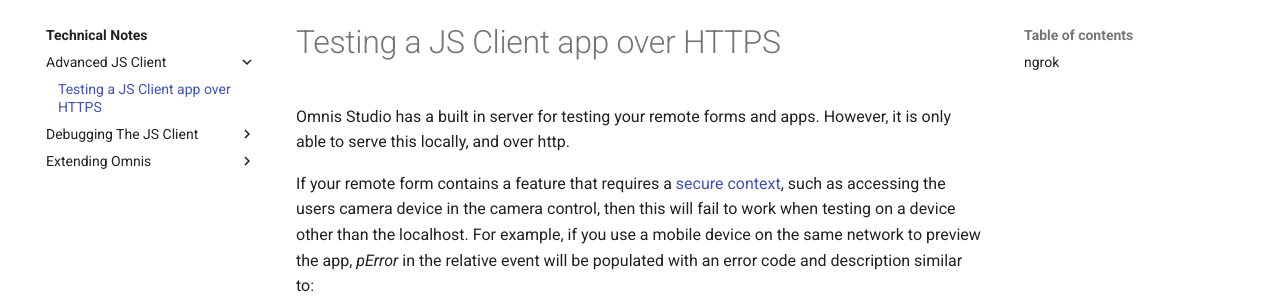
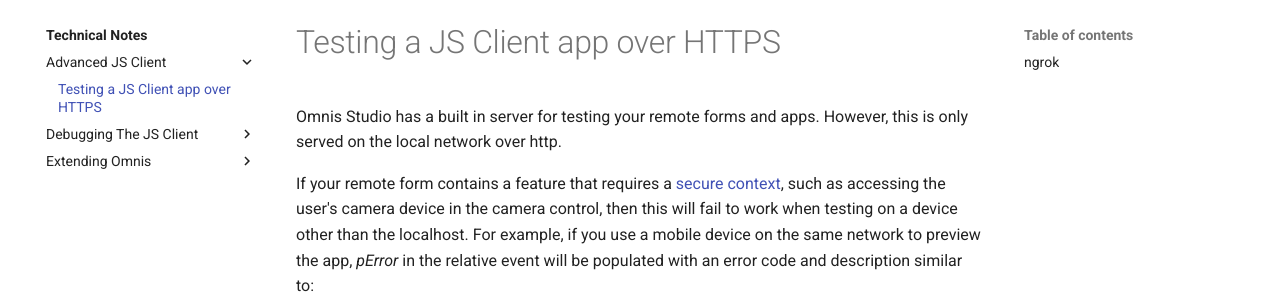
Before and after one commit to OmnisStudio/technotes, an MkDocs documentation site: the page built from docs/Technical Notes/Advanced JS Client/Testing a JS Client app over HTTPS.md, in a window 1280 px wide and 900 px high. Shown: the part 125-432 px from the top of the window. Built offline with MkDocs 1.6.1 and Material for MkDocs 9.7.7, drawn with Linux system fonts in a browser that asks for light colours.

Commit message:
Reword a couple of sentences in https tech note

```diff
--- a/docs/Technical Notes/Advanced JS Client/Testing a JS Client app over HTTPS.md
+++ b/docs/Technical Notes/Advanced JS Client/Testing a JS Client app over HTTPS.md
@@ -1,6 +1,6 @@
-Omnis Studio has a built in server for testing your remote forms and apps. However, it is only able to serve this locally, and over http.
+Omnis Studio has a built in server for testing your remote forms and apps. However, this is only served on the local network over http.
 
-If your remote form contains a feature that requires a [secure context](https://developer.mozilla.org/en-US/docs/Web/Security/Secure_Contexts), such as accessing the users camera device in the camera control, then this will fail to work when testing on a device other than the localhost. For example, if you use a mobile device on the same network to preview the app, *pError* in the relative event will be populated with an error code and description similar to:
+If your remote form contains a feature that requires a [secure context](https://developer.mozilla.org/en-US/docs/Web/Security/Secure_Contexts), such as accessing the user's camera device in the camera control, then this will fail to work when testing on a device other than the localhost. For example, if you use a mobile device on the same network to preview the app, *pError* in the relative event will be populated with an error code and description similar to:
 
 ![Not Secure Context Error](/assets/testing_https_images/pErrorCamera.png){: .image-medium .centered}
 
```
